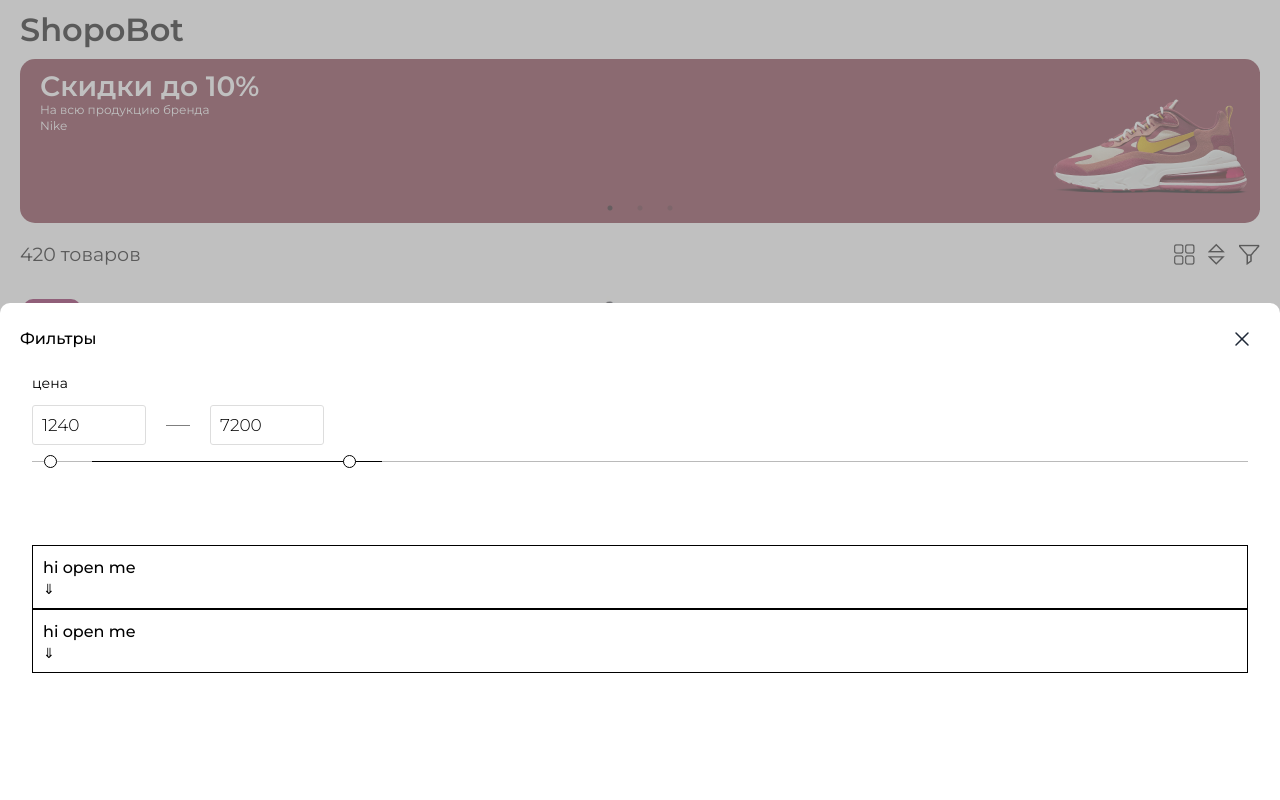
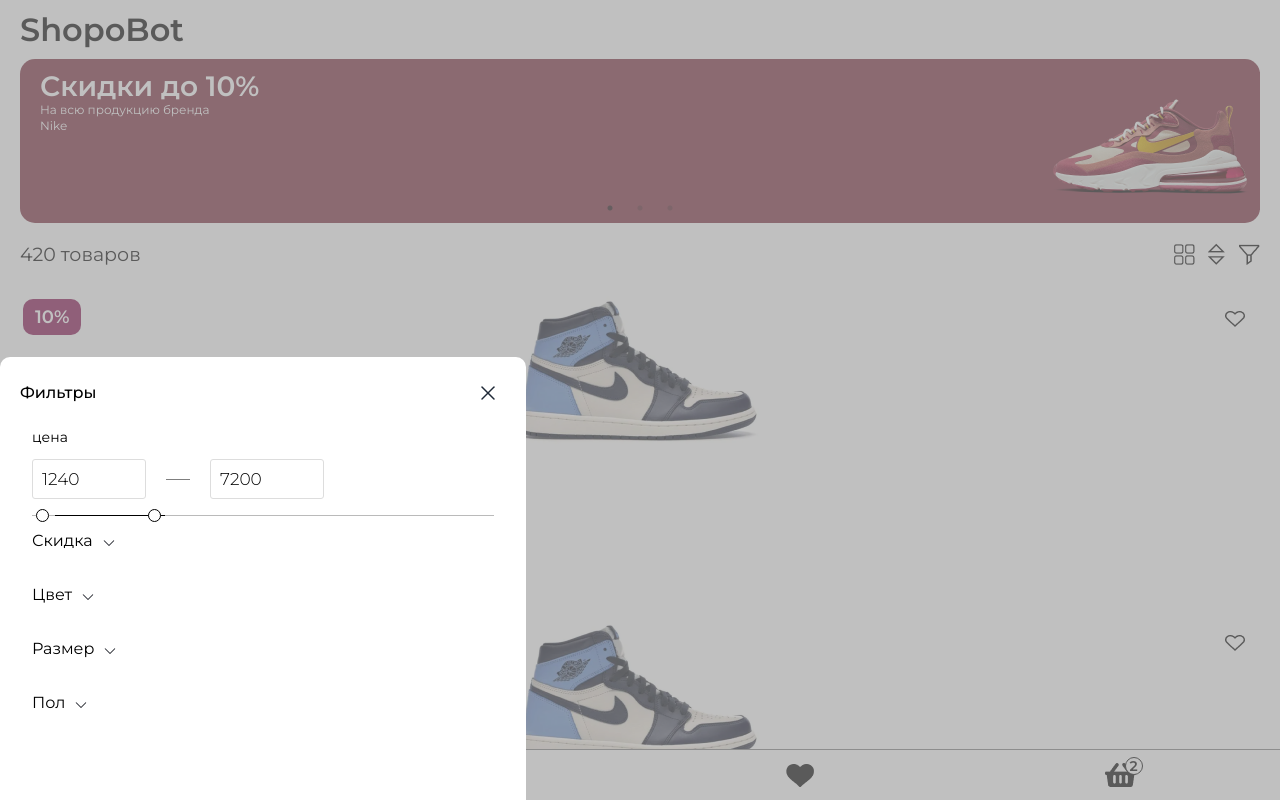
Before and after one commit to Redwi-v/web_bot, a React (Create React App) app: page / in a window 1280 px wide. Both pictures are taken after a click on the button 1249 px from the left and 254 px from the top of the page. Built offline with nearby package versions, Linux system fonts and the light colour scheme.

Commit message:
complite filters

```diff
--- /dev/null
+++ b/src/Components/Filters/Accardion/Accardion.jsx
@@ -0,0 +1,22 @@
+import style from './accardion.module.scss';
+import arrowButton from '../../../assets/icons/arrowButton.png';
+
+const Accargion = props => {
+	const { active, onClick, content, title } = props;
+
+	return (
+		<li className={style.setting}>
+			<div className={style.accardion}>
+				<div onClick={onClick} className={style.header}>
+					<div className={style.title}>{title}</div>
+					<div className={`${style.arrowButton} ${active && style.arrowActive}`}>
+						<img src={arrowButton} alt='arrow Button' />
+					</div>
+				</div>
+				<div className={`${style.footer} ${active && style.active}`}>{content}</div>
+			</div>
+		</li>
+	);
+};
+
+export default Accargion;
--- /dev/null
+++ b/src/Components/Filters/Accardion/accardion.module.scss
@@ -0,0 +1,39 @@
+.settings {
+	height: 200px;
+	display: contents;
+}
+.accardion {
+	margin-bottom: 20px;
+	.header {
+		display: flex;
+		align-items: center;
+		cursor: pointer;
+		margin-bottom: 10px;
+	}
+	.title {
+		font-size: 16px;
+		line-height: 24px;
+	}
+
+	.footer {
+		max-height: 0;
+		overflow: hidden;
+		padding-left: 15px;
+		transition: max-height 0.5s, padding 0.5s;
+	}
+}
+.footer.active {
+	-webkit-transition: max-height 0.5s, padding 0.5s;
+	transition: max-height 1s, padding 0.5s;
+	max-height: 700px;
+}
+
+.arrowButton {
+	height: 5px;
+	margin: 2px 0 0 10px;
+
+	transition: transform 0.3s;
+}
+.arrowButton.arrowActive {
+	transform: rotate(-180deg);
+}
--- a/src/Components/Filters/Filters.jsx
+++ b/src/Components/Filters/Filters.jsx
@@ -1,8 +1,155 @@
 import { useState } from 'react';
 import style from './filters.module.scss';
 import PriseRange from './PriseRange/PriseRange';
+import Accargion from './Accardion/Accardion';
+
+function IsWidthDiscount(props) {
+	const { label_1, label_2, name } = props;
+
+	return (
+		<div className={style.is_width_discount}>
+			<form className={style.radioWraper}>
+				<div className={style.radio}>
+					<input className={style.radioСircle} type='radio' id={name + '1'} name={name} />
+					<label className={style.label} htmlFor={name + '1'}>
+						{label_1}
+					</label>
+				</div>
+				<div className={style.radio}>
+					<input className={style.radioСircle} type='radio' id={name} name={name} />
+					<label className={style.label} htmlFor={name}>
+						{label_2}
+					</label>
+				</div>
+			</form>
+		</div>
+	);
+}
+function ChooseColor(props) {
+	const colors = [
+		{
+			color: '#FF0000',
+		},
+		{
+			color: '#00FF75',
+		},
+		{
+			color: '#FFBCD6',
+		},
+		{
+			color: '#FFFFFF',
+		},
+		{
+			color: '#FAFF09',
+		},
+		{
+			color: '#BF10EB',
+		},
+		{
+			color: '#EE0F65',
+		},
+		{
+			color: '#000',
+		},
+	];
+
+	const renderClolrs = colors.map(({ color }, index) => {
+		const background = {
+			background: color,
+		};
+
+		return <input key={index} style={background} className={style.color} name='color' type='radio' />;
+	});
+
+	return <div className={style.chooseColor}>{renderClolrs}</div>;
+}
+function ChooseSize(props) {
+	const sizes = [
+		{
+			size: 37,
+			inStock: true,
+		},
+		{
+			size: 38,
+			inStock: false,
+		},
+		{
+			size: 39,
+			inStock: true,
+		},
+		{
+			size: 'xxl',
+			inStock: true,
+		},
+		{
+			size: 'xl',
+			inStock: false,
+		},
+		{
+			size: 40,
+			inStock: true,
+		},
+		{
+			size: 41,
+			inStock: true,
+		},
+		{
+			size: 'l',
+			inStock: true,
+		},
+	];
+
+	const renderSizes = sizes.map(({ size, inStock }, index) => {
+		return (
+			<div className={style.size} key={index}>
+				<input disabled={!inStock} className={style.sizeSquare} name='size' id={`color${size}`} type='radio' />
+				<label className={`${style.label} ${inStock && style.inStock}`} htmlFor={`color${size}`}>
+					{size}
+				</label>
+			</div>
+		);
+	});
+	return <div className={style.chooseSize}>{renderSizes}</div>;
+}
+
+const items = [
+	{
+		title: 'Скидка',
+		content: <IsWidthDiscount label_1='Со скидкой' label_2='Без скидки' name={'discount'} />,
+	},
+	{
+		title: 'Цвет',
+		content: <ChooseColor />,
+	},
+	{
+		title: 'Размер',
+		content: <ChooseSize />,
+	},
+	{
+		title: 'Пол',
+		content: <IsWidthDiscount label_1='Мужской' label_2='Женский' name={'sex'} />,
+	},
+];
 
 const Filtes = props => {
+	const [active, setActive] = useState('');
+
+	const renderAccardion = items.map(({ title, content }, index) => {
+		const isActive = active === title ? true : false;
+
+		return (
+			<Accargion
+				key={index}
+				active={isActive}
+				title={title}
+				content={content}
+				onClick={() => {
+					setActive(title);
+				}}
+			/>
+		);
+	});
+
 	return (
 		<div className={style.filters}>
 			<h1 className={style.title}>Фильтры</h1>
@@ -11,37 +158,7 @@ const Filtes = props => {
 
 			<PriseRange />
 
-			<ul className={style.settings}>
-				<li className={style.setting}>
-					<Accargion />
-				</li>
-				<li className={style.setting}>
-					<Accargion />
-				</li>
-			</ul>
-		</div>
-	);
-};
-
-const Accargion = props => {
-	const [active, setActive] = useState(false);
-
-	return (
-		<div className={style.accardion}>
-			<div
-				onClick={() => {
-					setActive(!active);
-				}}
-				className={style.header}>
-				<div className={style.title}>hi open me</div>
-				<span>⇓</span>
-			</div>
-			<div className={`${style.footer} ${active && style.active}`}>
-				<p>
-					Lorem ipsum, dolor sit amet consectetur adipisicing elit. Libero esse rerum, quae quod fugiat maiores alias,
-					molestiae in molestias odit voluptatem consequatur omnis sint cumque, minus odio iusto temporibus iure!
-				</p>
-			</div>
+			<ul className={style.settings}>{renderAccardion}</ul>
 		</div>
 	);
 };
--- a/src/Components/Filters/PriseRange/PriseRange.jsx
+++ b/src/Components/Filters/PriseRange/PriseRange.jsx
@@ -19,7 +19,6 @@ const PriseRange = props => {
 		setRangeState({ ...rangeState, valueMin: +value });
 	};
 	const changeMaxValue = value => {
-		value = +value;
 		if (value - valueMin <= maxGap) return setRangeState({ ...rangeState, valueMax: valueMin + maxGap });
 		setRangeState({ ...rangeState, valueMax: value });
 	};
@@ -28,7 +27,6 @@ const PriseRange = props => {
 	const drowLine = () => {
 		const percent1 = (valueMin / trackMaxValue) * 100;
 		const percent2 = (valueMax / trackMaxValue) * 100;
-		console.log(percent1, percent2);
 
 		if (rangeTrack.current) {
 			rangeTrack.current.style.background = `linear-gradient(to right, #BABABA ${percent1}% , #000 ${percent1}% , #000 ${percent2}%, #BABABA ${percent2}%)`;
@@ -39,7 +37,7 @@ const PriseRange = props => {
 	}, [rangeTrack, rangeState]);
 
 	return (
-		<div className=''>
+		<div className={style.prise_range}>
 			<div className={style.priseWraper}>
 				<Input className={style.prise} value={valueMin} type='number' submit={changeMinValue} />
 				<span className={style.line}></span>
--- a/src/Components/Filters/PriseRange/priseRange.module.scss
+++ b/src/Components/Filters/PriseRange/priseRange.module.scss
@@ -35,9 +35,12 @@
 	}
 }
 
+.prise_range {
+	margin-bottom: 30px;
+}
 .range {
 	position: relative;
-	margin-bottom: 100px;
+	height: 100%;
 
 	.ranage_track {
 		position: absolute;
--- a/src/Components/Filters/filters.module.scss
+++ b/src/Components/Filters/filters.module.scss
@@ -15,31 +15,115 @@
 	}
 }
 
-.settings {
-	height: 200px;
-}
-.accardion {
-	.header {
-		border: 1px solid #000;
-		padding: 10px;
-	}
-	.title {
-		margin: 0;
+.is_width_discount {
+	.radio {
+		margin-bottom: 10px;
 	}
 
-	.footer {
-		height: 0;
-		opacity: 0;
-		visibility: hidden;
-		transition: all 0.3s;
-		background-color: #500;
+	.radioСircle {
+		-webkit-appearance: none;
+		-moz-appearance: none;
+		appearance: none;
+		cursor: pointer;
 
-		p {
+		border: 1px solid #000;
+		width: 9px;
+		height: 9px;
+		border-radius: 50%;
+		margin-right: 10px;
+
+		&:checked {
+			background-color: #000;
+			border: none;
+		}
+	}
+	.label {
+		line-height: 24px;
+		color: #1f2937;
+		cursor: pointer;
+	}
+}
+
+//color
+.chooseColor {
+	margin-left: -10px;
+
+	.color {
+		-webkit-appearance: none;
+		-moz-appearance: none;
+		appearance: none;
+
+		height: 25px;
+		width: 25px;
+		border: 1px solid #000;
+		border-radius: 7px;
+		position: relative;
+		&:not(:last-child) {
+			margin-right: 10px;
+		}
+		&:checked {
+			border: 2px solid #000;
+			&::after {
+				content: '';
+				position: absolute;
+				display: block;
+				margin: auto;
+				top: 0;
+				bottom: 0;
+				left: 0;
+				right: 0;
+				width: 13px;
+				height: 13px;
+				background-image: url('../../assets/icons/checkMark.png');
+				background-repeat: no-repeat;
+			}
 		}
 	}
 }
-.footer.active {
-	height: 100px;
-	opacity: 1;
-	visibility: visible;
+//Size
+.chooseSize {
+	display: flex;
+	flex-wrap: wrap;
+	margin-bottom: -15px;
+
+	.size {
+		position: relative;
+		display: flex;
+		justify-content: center;
+		align-items: center;
+		width: 55px;
+		height: 43px;
+		margin-bottom: 15px;
+		&:not(:last-child) {
+			margin-right: 10px;
+		}
+	}
+	.sizeSquare {
+		-webkit-appearance: none;
+		-moz-appearance: none;
+		appearance: none;
+
+		position: absolute;
+		top: 0;
+		left: 0;
+		bottom: 0;
+		right: 0;
+		border: 1px solid #d8d8dd;
+		border-radius: 7px;
+		cursor: pointer;
+		&:checked {
+			border: 2px solid #000;
+		}
+	}
+
+	.label {
+		display: block;
+		text-transform: uppercase;
+		font-size: 17px;
+		color: #828282;
+	}
+
+	.inStock {
+		color: #000;
+	}
 }
--- a/src/Components/PoopUp/poopup.module.scss
+++ b/src/Components/PoopUp/poopup.module.scss
@@ -10,12 +10,12 @@
 	z-index: 100;
 
 	.window {
+		max-width: 526px;
 		position: relative;
 		background-color: #fff;
 		width: 100%;
 		border-radius: 10px;
 		bottom: -10px;
-		overflow: auto;
 	}
 
 	.cross {
```
Also changed, not shown: src/assets/icons/arrowButton.png (added), src/assets/icons/checkMark.png (added).
